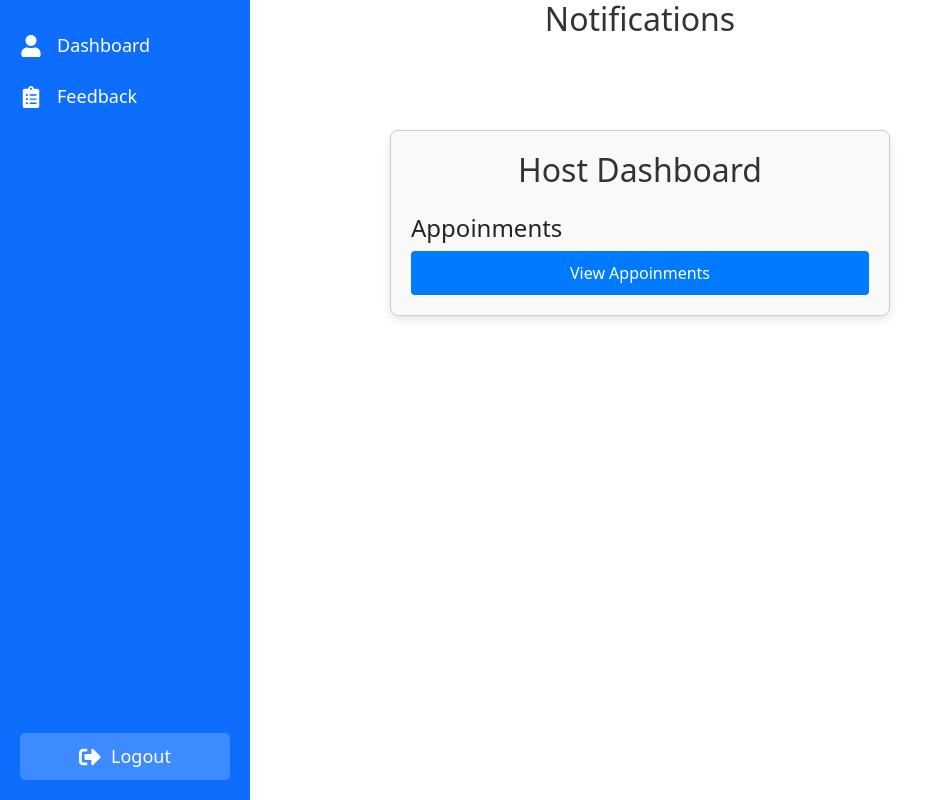
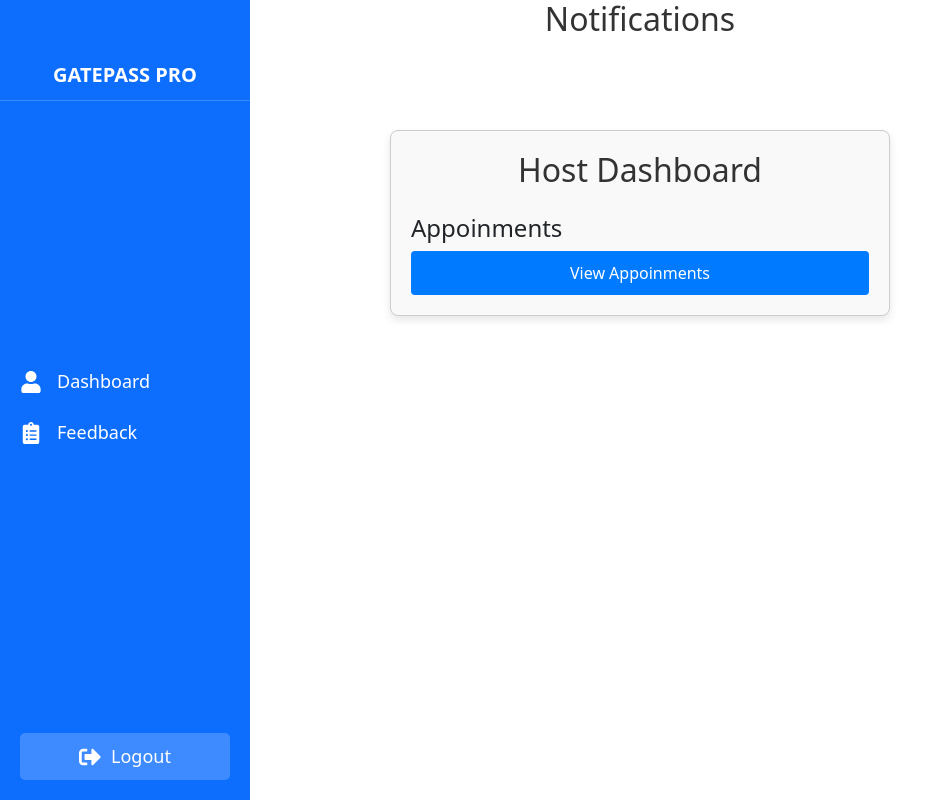
Before and after one commit to IshiniTecla/GatePass-Pro, a React (Vite) app in the folder frontend/: page /host-dashboard in a window 1280 px wide. Shown: the whole page, without its empty margins (0-933 px from the left). Built offline with nearby package versions, Linux system fonts and the light colour scheme.

Commit message:
update sideNav

```diff
--- a/frontend/src/components/SideNav.jsx
+++ b/frontend/src/components/SideNav.jsx
@@ -14,6 +14,10 @@ const Sidebar = () => {
         <div className={`sidebar ${isOpen ? "open" : "closed"}`}>
             {/* Toggle Button */}
 
+            {/* Logo */}
+            <div className="logo">
+                <span>GatePass Pro</span>
+            </div>
 
 
             {/* Navigation Links */}
```
